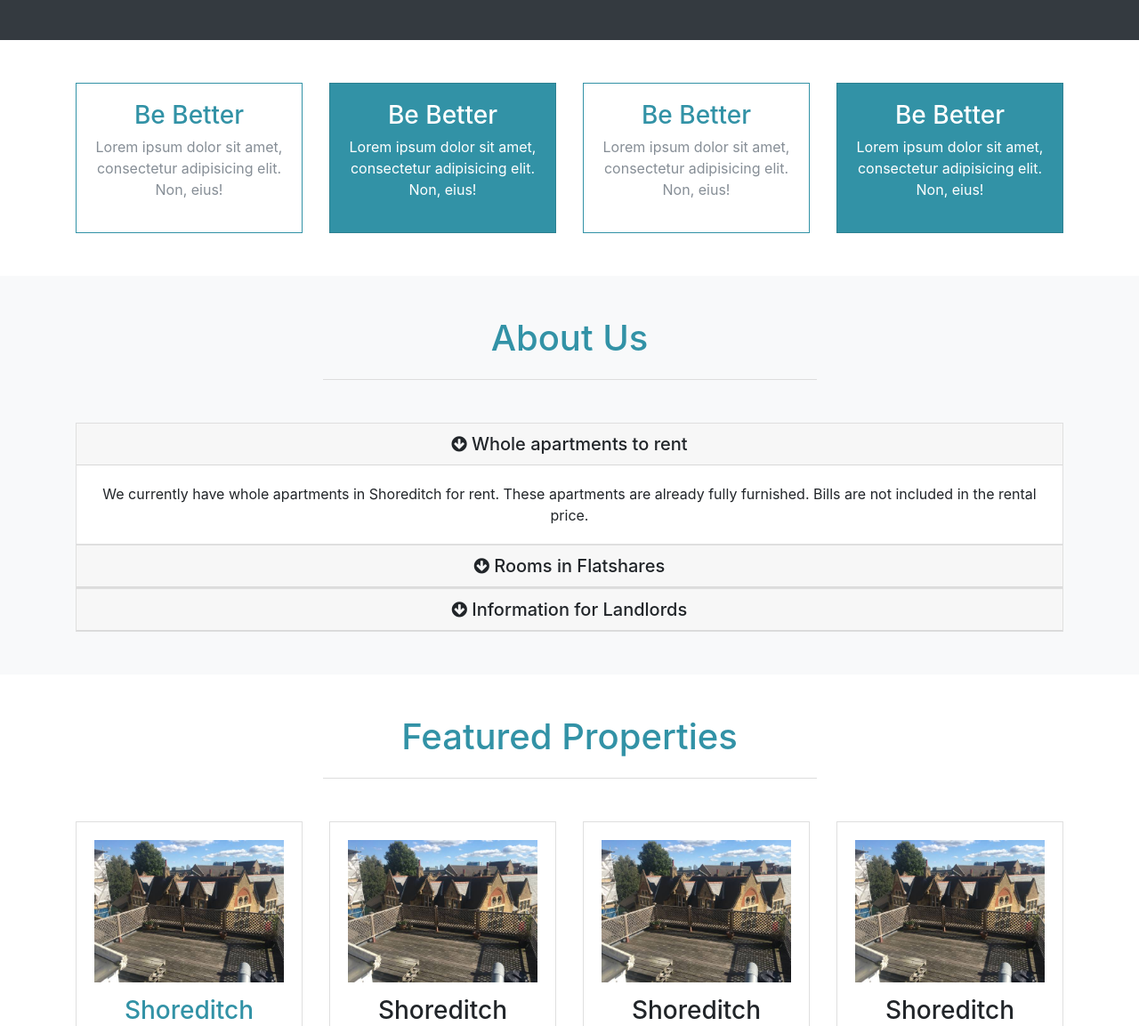
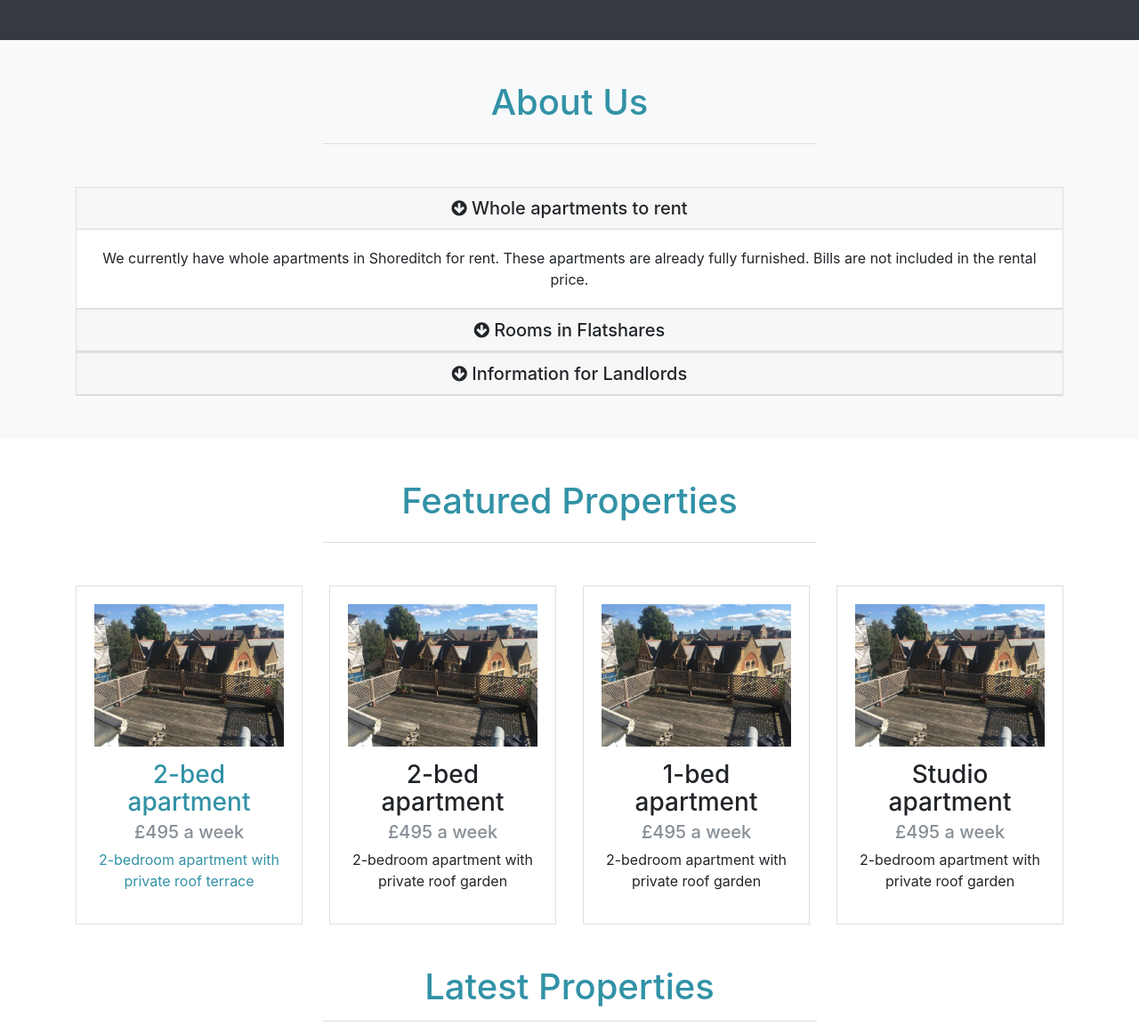
Before and after one commit to jdm79/sepono-static, a website: page src/index.html in a window 1280 px wide. Shown: the part 804-1957 px from the top of the page at 89% size. Drawn offline with Linux system fonts and the light colour scheme; files whose address does not match are found by name.

Commit message:
take out boxes

```diff
--- a/src/index.html
+++ b/src/index.html
@@ -50,20 +50,17 @@
     <div class="primary-overlay text-white">
       <div class="container">
         <div class="row">
-          <div class="col-lg-6 text-center">
+          <div class="col-lg-12 text-center">
             <h2 class="display-4 mt-5 pt-5">
               Apartments and Rooms
             </h2>
-            <p class="lead">We have whole apartments to rent, as well as rooms
-               in flatshares across London</p>
+            <p class="lead"></p>
             <a href="#properties" class="btn btn-outline-secondary btn-lg text-white">
             <i class="fa fa-arrow-right"></i>  See our properties
             </a>
           </div>
 
-          <div class="col-lg-6">
-          <!--  <img src="img/mlogo.png" alt="company logo" class="img-fluid d-none d-lg-block pt-5"> -->
-          </div>
+
         </div>
       </div>
     </div>
@@ -88,45 +85,7 @@
     </div>
   </section>
 
-  <!-- BOXES -->
-  <section id="boxes" class="py-5">
-    <div class="container">
-      <div class="row">
-        <div class="col-md-3">
-          <div class="card text-center border-primary">
-            <div class="card-body">
-              <h3 class="text-primary">Be Better</h3>
-              <p class="text-muted">Lorem ipsum dolor sit amet, consectetur adipisicing elit. Non, eius!</p>
-            </div>
-          </div>
-        </div>
-        <div class="col-md-3">
-          <div class="card text-center bg-primary text-white">
-            <div class="card-body">
-              <h3 class="text-white">Be Better</h3>
-              <p>Lorem ipsum dolor sit amet, consectetur adipisicing elit. Non, eius!</p>
-            </div>
-          </div>
-        </div>
-        <div class="col-md-3">
-          <div class="card text-center border-primary">
-            <div class="card-body">
-              <h3 class="text-primary">Be Better</h3>
-              <p class="text-muted">Lorem ipsum dolor sit amet, consectetur adipisicing elit. Non, eius!</p>
-            </div>
-          </div>
-        </div>
-        <div class="col-md-3">
-          <div class="card text-center bg-primary text-white">
-            <div class="card-body">
-              <h3 class="text-white">Be Better</h3>
-              <p>Lorem ipsum dolor sit amet, consectetur adipisicing elit. Non, eius!</p>
-            </div>
-          </div>
-        </div>
-      </div>
-    </div>
-  </section>
+
 
   <!-- ABOUT -->
   <section id="about" class="py-5 text-center bg-light">
@@ -144,7 +103,7 @@
             <div class="card">
               <div class="card-header" id="heading1">
                 <h5 class="mb-0">
-                  <div href="#collapse1" data-toggle="collapse" data-parent="#accordian">
+                  <div href="#collapse1" data-target="#collapse1" data-toggle="collapse" data-parent="#accordian">
                     <i class="fa fa-arrow-circle-down"></i> Whole apartments to rent
                   </div>
                 </h5>
@@ -161,7 +120,7 @@
             <div class="card">
               <div class="card-header" id="heading2">
                 <h5 class="mb-0">
-                  <div href="#collapse2" data-toggle="collapse" data-parent="#accordian">
+                  <div href="#collapse2" data-target="#collapse2" data-toggle="collapse" data-parent="#accordian">
                     <i class="fa fa-arrow-circle-down"></i> Rooms in Flatshares
                   </div>
                 </h5>
@@ -178,7 +137,7 @@
             <div class="card">
               <div class="card-header" id="heading3">
                 <h5 class="mb-0">
-                  <div href="#collapse3" data-toggle="collapse" data-parent="#accordian">
+                  <div href="#collapse3" data-target="#collapse3" data-toggle="collapse" data-parent="#accordian">
                     <i class="fa fa-arrow-circle-down"></i> Information for Landlords
                   </div>
                 </h5>
@@ -217,9 +176,9 @@
             <div class="card">
               <div class="card-body">
                 <img src="img/apartments/sh2r/shoreditch-deck.jpg" alt="" class="img-fluid rounded w-100 mb-3">
-                <h3>Shoreditch</h3>
+                <h3>2-bed apartment</h3>
                 <h5 class="text-muted">£495 a week</h5>
-                <p>2-bedroom apartment with private roof garden</p>
+                <p>2-bedroom apartment with private roof terrace</p>
               </div>
             </div>
           </a>
@@ -229,7 +188,7 @@
           <div class="card">
             <div class="card-body">
               <img src="img/shoreditch-deck.jpg" alt="" class="img-fluid rounded w-100 mb-3">
-              <h3>Shoreditch</h3>
+              <h3>2-bed apartment</h3>
               <h5 class="text-muted">£495 a week</h5>
               <p>2-bedroom apartment with private roof garden</p>
             </div>
@@ -239,7 +198,7 @@
           <div class="card">
             <div class="card-body">
               <img src="img/shoreditch-deck.jpg" alt="" class="img-fluid rounded w-100 mb-3">
-              <h3>Shoreditch</h3>
+              <h3>1-bed apartment</h3>
               <h5 class="text-muted">£495 a week</h5>
               <p>2-bedroom apartment with private roof garden</p>
             </div>
@@ -249,7 +208,7 @@
           <div class="card">
             <div class="card-body">
               <img src="img/shoreditch-deck.jpg" alt="" class="img-fluid rounded w-100 mb-3">
-              <h3>Shoreditch</h3>
+              <h3>Studio apartment</h3>
               <h5 class="text-muted">£495 a week</h5>
               <p>2-bedroom apartment with private roof garden</p>
             </div>
@@ -418,8 +377,7 @@
   <script src="js/navbar-fixed.js"></script>
   <script>
     function sent() {
-      window.alert("Thank you for subscribing! We will commence newsletters in due course")
-
+      window.alert("We will be creating a newsletter in due course")
     }
   </script>
 </body>
```
